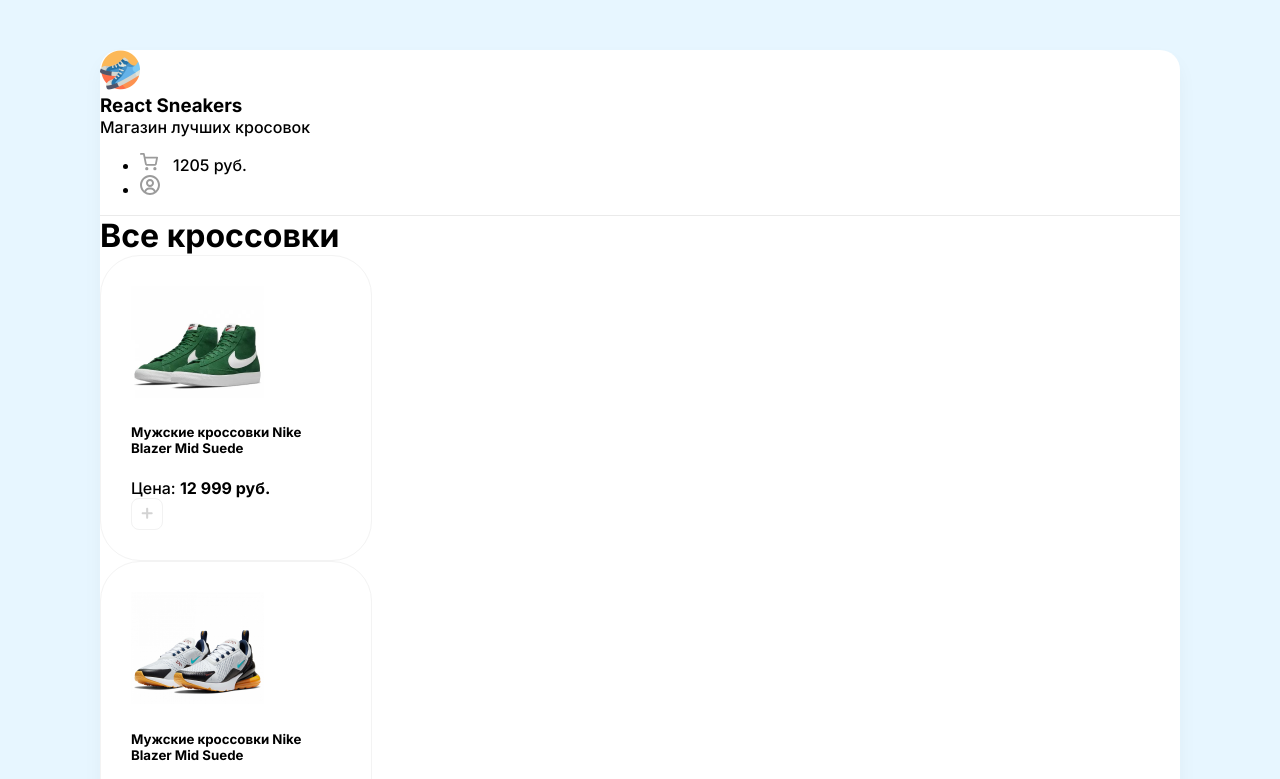
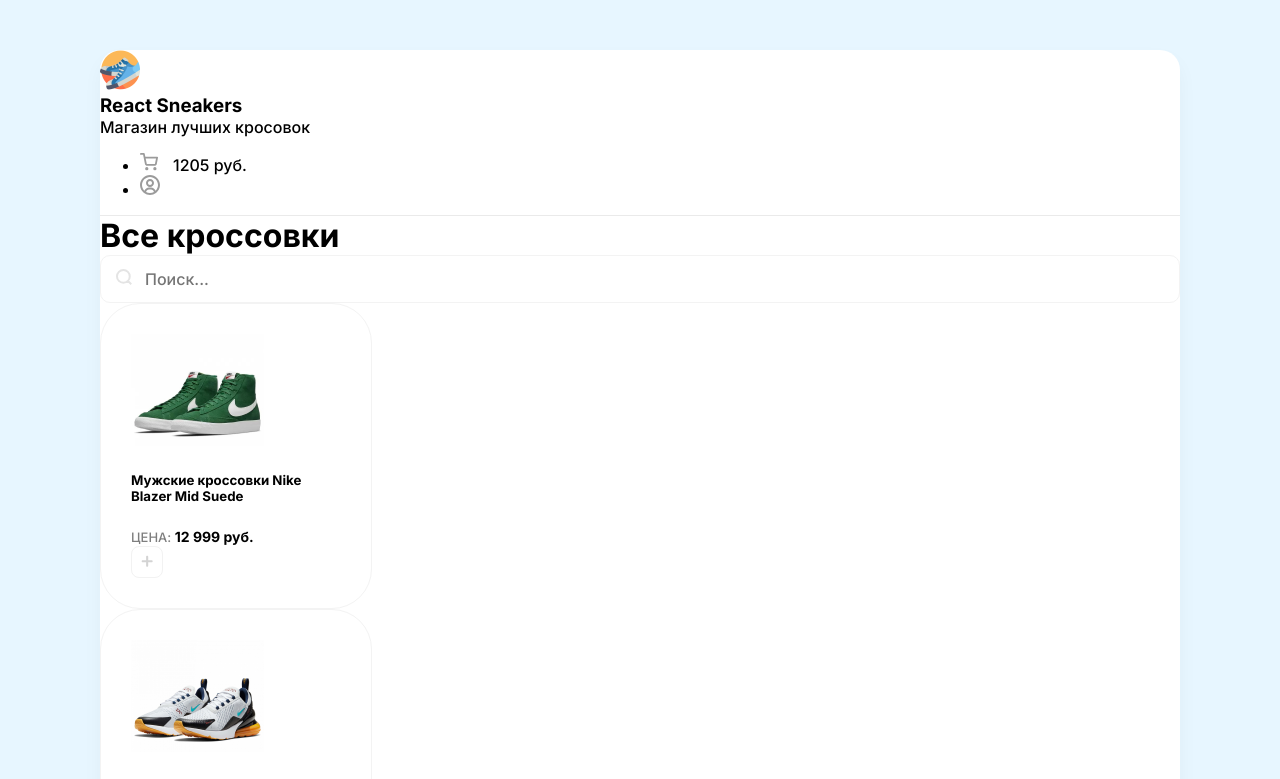
Before and after one commit to alexeyinn/react-sneakers, a React (Create React App) app: page / in a window 1280 px wide. Shown: the top 779 px of the page. Built offline with nearby package versions, Linux system fonts and the light colour scheme.

Commit message:
markup: сверстали input

```diff
--- a/src/App.js
+++ b/src/App.js
@@ -6,7 +6,7 @@ function App() {
           <img src="img/logo.png" alt="logo" />
           <div className="headerInfo">
             <h3 className="text-uppercase">React Sneakers</h3>
-            <p>Магазин лучших кросовок</p>
+            <p className="opacity-5">Магазин лучших кросовок</p>
           </div>
         </div>
         <ul className="d-flex">
@@ -20,7 +20,13 @@ function App() {
         </ul>
       </header>
       <div className="content p-40">
-        <h1 className="mb-40">Все кроссовки</h1>
+        <div className="mb-40 align-between justify-between d-flex">
+          <h1>Все кроссовки</h1>
+          <div className="search-block d-flex">
+            <img src="/img/search.svg" alt="search" />
+            <input placeholder="Поиск..." />
+          </div>
+        </div>
         <div className="d-flex">
           <div className="card">
             <img
--- a/src/index.scss
+++ b/src/index.scss
@@ -1,9 +1,12 @@
 body {
   margin: 0;
-  font-family: "inter", system-ui;
   -webkit-font-smoothing: antialiased;
   -moz-osx-font-smoothing: grayscale;
   background-color: #e7f6ff;
+}
+
+* {
+  font-family: "inter", system-ui;
 }
 
 .App {
@@ -45,6 +48,17 @@ header {
   padding: 30px;
   width: 210px;
   border-radius: 40px;
+  margin-right: 30px;
+
+  span {
+    font-size: 13px;
+    opacity: 0.5;
+    text-transform: uppercase;
+  }
+
+  b {
+    font-size: 14px;
+  }
 }
 
 .button {
@@ -66,3 +80,15 @@ header {
   width: 133px;
   height: 112px;
 }
+
+.search-block {
+  border: 1px solid #f3f3f3;
+  border-radius: 10px;
+  padding: 0 15px;
+
+  input {
+    border: 0;
+    padding: 13px;
+    font-size: 16px;
+  }
+}
```
Also changed, not shown: public/img/search.svg (added).
